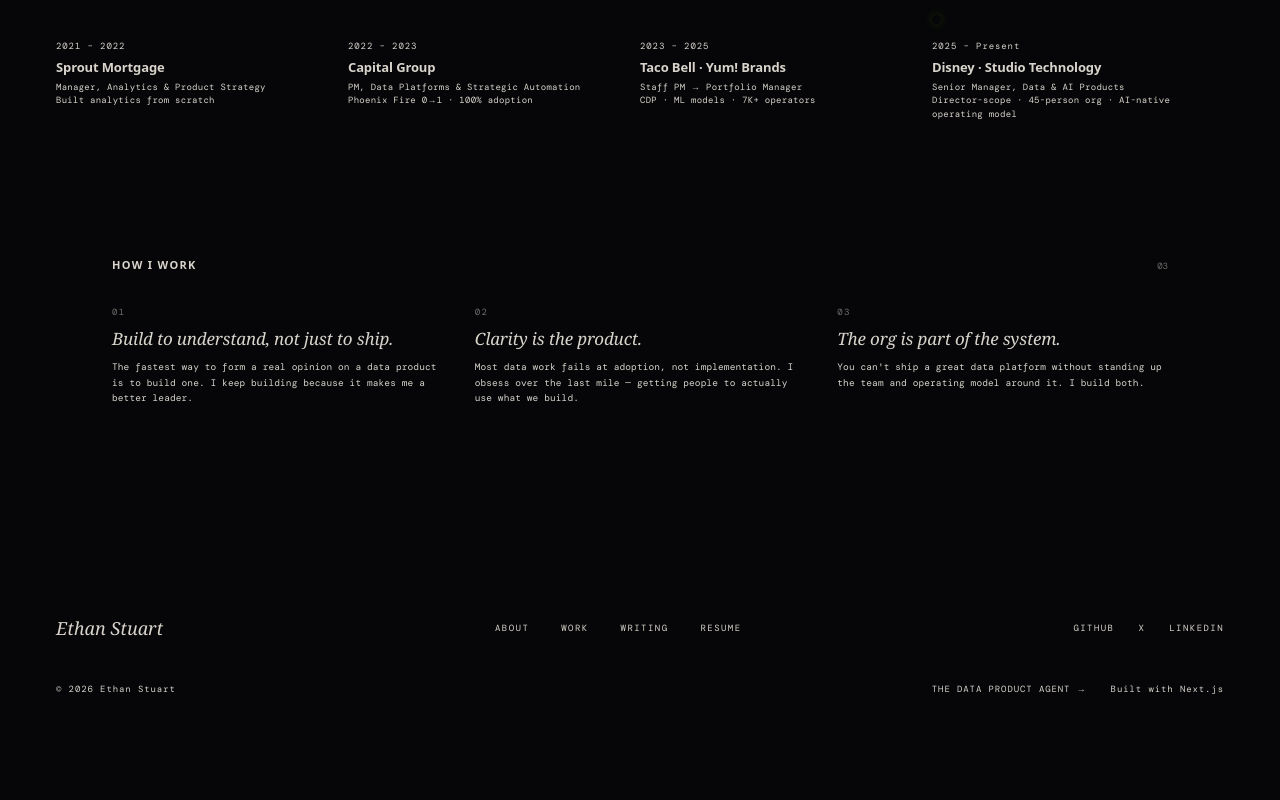
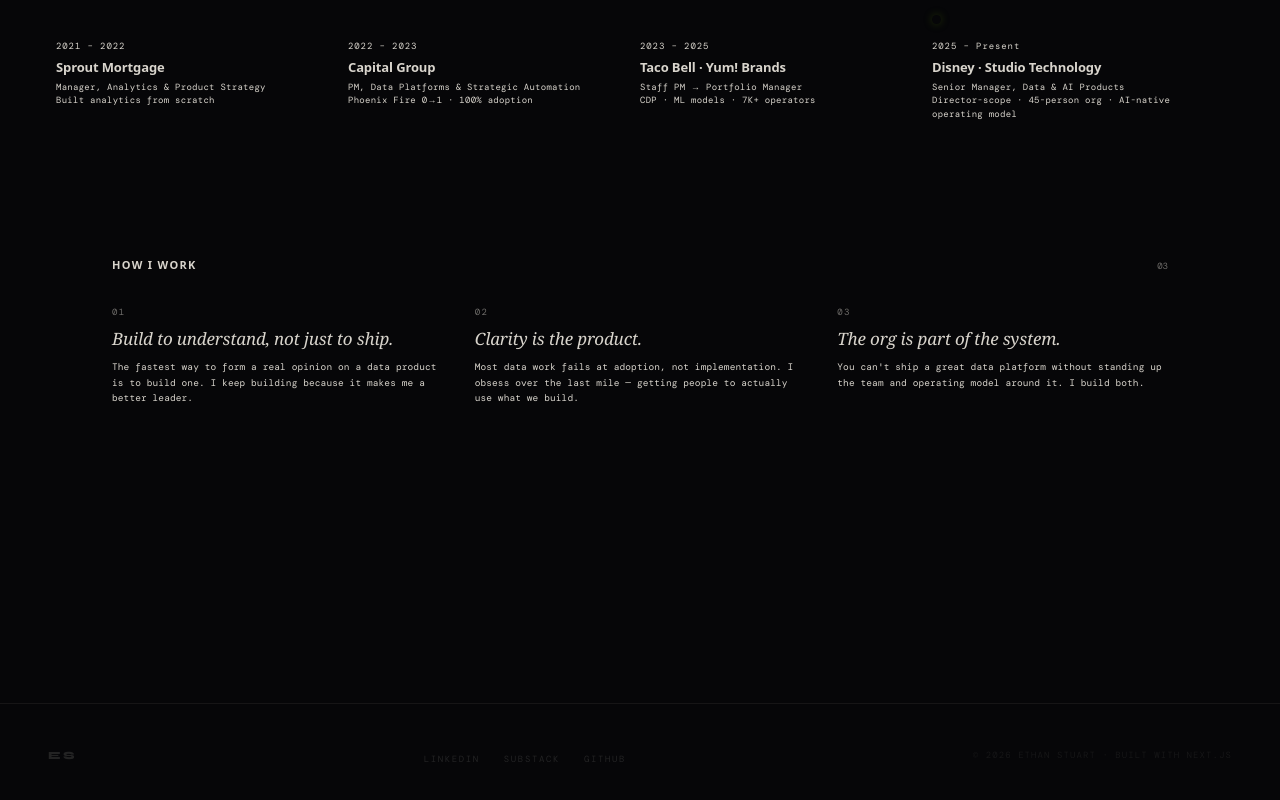
Before and after one commit to ethancstuart/Public-Brand-Website-Claude, a Next.js app: page /about in a window 1280 px wide. Shown: the part 1562-2362 px from the top of the page. Before the commit the page ends 2299 px from the top, so only its background shows below. Built offline with nearby package versions, Linux system fonts and the light colour scheme.

Commit message:
feat(redesign-v2): rewrite Footer — dark single row

```diff
--- a/src/components/footer.tsx
+++ b/src/components/footer.tsx
@@ -1,89 +1,39 @@
 import Link from "next/link";
-import { siteConfig, navLinks } from "@/lib/constants";
+
+const SOCIALS = [
+  { href: "https://www.linkedin.com/in/ethancstuart", label: "LinkedIn" },
+  { href: "https://thedataproductagent.substack.com",  label: "Substack" },
+  { href: "https://github.com/ethancstuart",           label: "GitHub"   },
+];
 
 export function Footer() {
   return (
-    <footer
-      style={{
-        borderTop: "1px solid var(--border)",
-        background: "var(--surface)",
-      }}
-    >
-      <div
-        className="mx-auto"
-        style={{ maxWidth: "1280px", padding: "40px 56px" }}
-      >
-        {/* Row 1: logo + nav + social */}
-        <div className="flex items-center justify-between" style={{ marginBottom: "20px" }}>
-          <Link
-            href="/"
-            className="font-serif italic transition-opacity hover:opacity-70"
-            style={{ fontSize: "18px", color: "var(--foreground)" }}
-          >
-            Ethan Stuart
-          </Link>
+    <footer className="border-t border-[var(--color-rule)] mt-32">
+      <div className="max-w-[1400px] mx-auto px-6 md:px-12 py-10 flex items-center justify-between gap-6 flex-wrap">
+        <Link
+          href="/"
+          className="font-[family-name:var(--font-syne)] font-extrabold text-[11px] tracking-[0.22em] text-[var(--color-paper-low)] hover:text-[var(--color-paper)] transition-colors"
+        >
+          ES
+        </Link>
 
-          <div className="flex items-center gap-8">
-            {navLinks.map((link) => (
-              <Link
-                key={link.href}
-                href={link.href}
-                className="font-mono uppercase transition-opacity hover:opacity-70"
-                style={{ fontSize: "9px", letterSpacing: "0.16em", color: "var(--muted-foreground)" }}
-              >
-                {link.label}
-              </Link>
-            ))}
-          </div>
-
-          <div className="flex items-center gap-6">
-            {[
-              { href: siteConfig.links.github, label: "GitHub" },
-              { href: siteConfig.links.twitter, label: "X" },
-              { href: siteConfig.links.linkedin, label: "LinkedIn" },
-            ].map((social) => (
+        <ul className="flex gap-6">
+          {SOCIALS.map((s) => (
+            <li key={s.href}>
               <a
-                key={social.label}
-                href={social.href}
+                href={s.href}
                 target="_blank"
                 rel="noopener noreferrer"
-                className="font-mono uppercase transition-opacity hover:opacity-70"
-                style={{ fontSize: "9px", letterSpacing: "0.16em", color: "var(--muted-foreground)" }}
+                className="font-[family-name:var(--font-dm-mono)] text-[9px] tracking-[0.18em] uppercase text-[var(--color-paper-low)] hover:text-[var(--color-paper)] transition-colors"
               >
-                {social.label}
+                {s.label}
               </a>
-            ))}
-          </div>
-        </div>
+            </li>
+          ))}
+        </ul>
 
-        {/* Divider */}
-        <div style={{ height: "1px", background: "var(--border)", marginBottom: "20px" }} />
-
-        {/* Row 2: copyright */}
-        <div className="flex items-center justify-between">
-          <p
-            className="font-mono"
-            style={{ fontSize: "9px", letterSpacing: "0.1em", color: "var(--muted-foreground)" }}
-          >
-            &copy; {new Date().getFullYear()} Ethan Stuart
-          </p>
-          <div className="flex items-center gap-6">
-            <a
-              href={siteConfig.links.substack}
-              target="_blank"
-              rel="noopener noreferrer"
-              className="font-mono uppercase transition-opacity hover:opacity-70"
-              style={{ fontSize: "9px", letterSpacing: "0.1em", color: "var(--accent)" }}
-            >
-              The Data Product Agent →
-            </a>
-            <p
-              className="font-mono"
-              style={{ fontSize: "9px", letterSpacing: "0.1em", color: "var(--muted-foreground)" }}
-            >
-              Built with Next.js
-            </p>
-          </div>
+        <div className="font-[family-name:var(--font-dm-mono)] text-[9px] tracking-[0.12em] uppercase text-[rgba(216,212,204,0.08)]">
+          © 2026 Ethan Stuart · Built with Next.js
         </div>
       </div>
     </footer>
```
